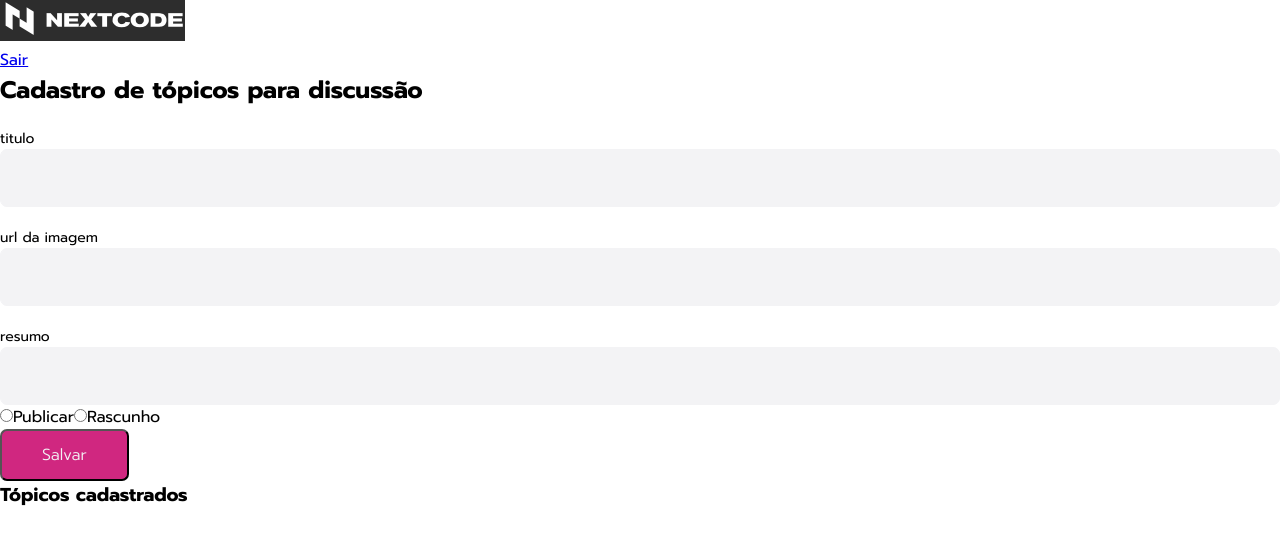
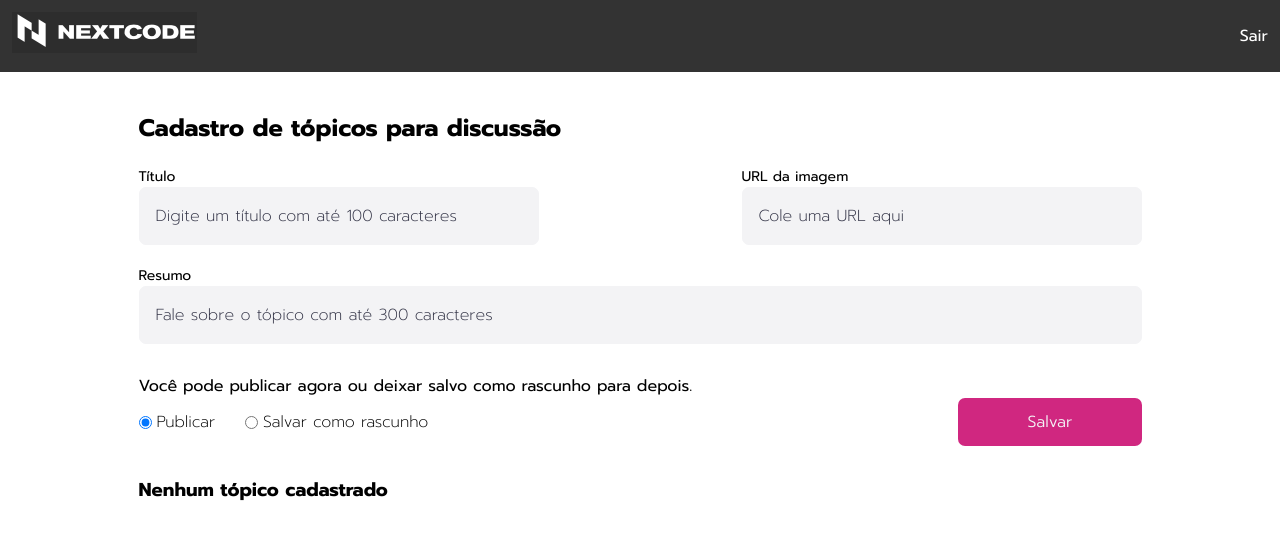
Before and after one commit to nextcodebr/teste-front-end-jr, a Vue app: page /cadastros in a window 1280 px wide. Shown: the top 544 px of the page. Built offline with nearby package versions, Linux system fonts and the light colour scheme.

Commit message:
teste finalizado

```diff
--- a/src/components/Button/index.vue
+++ b/src/components/Button/index.vue
@@ -36,6 +36,7 @@ export default {
   },
   computed: {
     isDisabled () {
+      console.log(this.disabled)
       return this.disabled || this.loading
     }
   }
--- a/src/views/CadastrosView.vue
+++ b/src/views/CadastrosView.vue
@@ -6,27 +6,31 @@
         <li><a href="/login">Sair</a></li>
       </ul>
     </nav>
+
   <section class="cadastro-container">
     <h2>Cadastro de tópicos para discussão</h2>
     <div class="cadastro-form">
-      <div class="cadastro-input">
-        <NxTextbox label="titulo" v-model="titulo" required />
-        <NxTextbox label="url da imagem" v-model="imagem" required />
+      <div class="cadastro-campos">
+        <NxTextbox label="Título" class="text-input" v-model="titulo" placeholder="Digite um título com até 100 caracteres" required />
+        <NxTextbox label="URL da imagem" class="text-input" v-model="imagem" placeholder="Cole uma URL aqui" required />
       </div>
-      <NxTextbox label="resumo" v-model="resumo" line />
+      <NxTextbox label="Resumo" v-model="resumo" placeholder="Fale sobre o tópico com até 300 caracteres" line />
     </div>
+    <p>Você pode publicar agora ou deixar salvo como rascunho para depois.</p>
+
     <div class="container-radio">
       <input type="radio" name="tipo" v-model="tipo" value=false />
-      <label for="publicar">Publicar</label>
+      <label for="publicar" class="text-radio">Publicar</label>
       <input type="radio" name="tipo" v-model="tipo" value=true />
-      <label for="rascunho">Rascunho</label>
+      <label for="rascunho" class="text-radio">Salvar como rascunho</label>
+      <NxButton class="btn-cadastro" @click="addCard">Salvar</NxButton>
     </div>
-    <NxButton @click="cadastrar" v-on:click="addTopico">Salvar</NxButton>
-    <h3>Tópicos cadastrados</h3>
+    <h3 v-if="hasTopicos">Tópicos cadastrados</h3>
+    <h3 v-else>Nenhum tópico cadastrado</h3>
     <div class="card-topicos">
       <div v-for="(topico, index) in topicos" :key="topico.titulo">
         <NxCard
-          v-bind:class="{rascunho:JSON.parse(topico.tipo)}"
+          :class="{rascunho: topico.tipo, publicacao: !topico.tipo}"
           :tipo= 'topico.tipo'
           :titulo= 'topico.titulo'
           :resumo= 'topico.resumo'
@@ -54,12 +58,17 @@ export default {
       topicos: [],
       titulo: '',
       resumo: '',
-      imagem: ''
+      imagem: '',
+      tipo: false,
+      data: {
+        status: true,
+        titulo: 'Tópicos cadastrados'
+      }
     }
   },
   methods: {
-    addTopico () {
-      if (this.titulo.trim() === '' || this.resumo.trim() === '' || this.imagem.trim() === '' || this.tipo.trim() === '') {
+    addCard () {
+      if (this.titulo.trim() === '' || this.resumo.trim() === '' || this.imagem.trim() === '') {
         alert('Preencha todos os campos')
         return
       }
@@ -73,16 +82,96 @@ export default {
       this.titulo = ''
       this.resumo = ''
       this.imagem = ''
-      this.tipo = ''
+      this.tipo = false
     },
     removerCard (index) {
       this.topicos.splice(index, 1)
-      console.log('estou aqui')
     }
   },
-  computed: {}
+  computed: {
+    hasTopicos () {
+      return this.topicos.length
+    }
+  }
 }
 </script>
 <style lang="scss" scoped>
+.nav-list{
+  background-color: themeColor(mainBg);
+  padding: themeSpacings(xxsmall);
+}
 
+.nav-itens {
+  display: flex;
+  list-style-type: none;
+  justify-content: space-between;
+  align-items: center;
+  font-size: themeFontSize(medium);
+  a{
+    color: white;
+    text-decoration: none;
+  }
+  a:hover{
+    color: rgb(236, 153, 34);
+  }
+}
+
+.cadastro-container{
+  padding: 1.2rem;
+  width: 1027px;
+  margin: 0 auto;
+  h2{
+    padding-top: 2.6rem;
+    margin-right: 27rem;
+  }
+}
+
+.cadastro-form{
+  margin-bottom: 30px;
+  .cadastro-campos{
+    display: flex;
+    justify-content: space-between;
+  }
+  .text-input{
+    width: 400px;
+  }
+}
+
+.container-radio{
+  display: flex;
+  align-items: center;
+  justify-content: center;
+  margin-bottom: 30px;
+  .text-radio {
+    margin-right: 30px;
+    margin-left: 5px;
+    font-weight: themeFontWeight(extraLight);
+  }
+  .btn-cadastro {
+    margin-left: 500px;
+    border: none;
+  }
+  .btn-cadastro:hover {
+    background-color: #ff2698;
+  }
+}
+
+.card-topicos{
+  display: flex;
+  gap: 50px;
+  flex-wrap: wrap;
+  h3{
+    margin-right: 50.75rem;
+    margin-top: 5rem;
+    margin-bottom: 1.2rem;
+  }
+}
+
+.card.rascunho {
+  background-color: rgb(231, 148, 224);
+}
+
+.card.publicacao{
+  background-color: rgb(186, 243, 255);
+}
 </style>
--- a/src/views/LoginView.vue
+++ b/src/views/LoginView.vue
@@ -1,17 +1,17 @@
 <template>
   <div class="login-view">
-    <div class="box-login">
-      <img src="../assets/nextcode.png" alt="Nextcode" />
+    <div class="box-login center">
+      <div class="logo center">
+        <img src="../assets/nextcode.png" alt="Nextcode" />
+      </div>
       <NxTextbox label="E-mail" v-model="email" placeholder="Digite seu email"/>
       <NxTextbox label="Senha" type="password" v-model="password" placeholder="Digite sua senha"/>
-      <NxButton @click="login">Login</NxButton>
+      <NxButton class="center" @click="login">Login</NxButton>
     </div>
   </div>
 </template>
 
 <script>
-import axios from 'axios'
-
 export default {
   components: {
     NxTextbox: () => import('@/components/Textbox'),
@@ -25,35 +25,38 @@ export default {
   },
   methods: {
     login () {
+      // armazenando na constante os dados do input
       const dataForm = { email: this.email, password: this.password }
-      console.log(dataForm)
-      const response = axios.post('http://localhost:8080/login', {
-        email: dataForm.email,
-        password: dataForm.password
-      })
-      if (response.status === 200) {
-        localStorage.setItem('user', response.data.user)
+      // validando se o e-mail e senha são válidos
+      if (dataForm.email === 'admin@nextcode.com.br' && dataForm.password === 'Next@123') {
+        localStorage.setItem('acesso', true)
+        window.location.href = 'http://localhost:8080/cadastros'
+      } else {
+        alert('Usuário ou senha incorretos')
       }
-      console.log(response)
     }
   }
 }
 </script>
 <style lang="scss" scoped>
-.login-view {
-  display: flex;
-  justify-content: center;
-  align-items: center;
-  height: 100vh;
+.center{
+  margin: 0 auto;
 }
 
 .box-login {
   width: 400px;
   height: 400px;
-  padding: 1.8rem;
-  margin: 0 auto;
+  padding: themeSpacings(xsmall);
   background-color: themeColor(mainBg);
   color: white;
+  margin-top: 180px
+}
+.nx-button{
+  margin-top: 20px;
+  border: none;
 }
 
+.nx-button:hover {
+  background-color: #ff2698;
+}
 </style>
```
Also changed, not shown: 1 other file (tests, documents, lock files or other folders).
